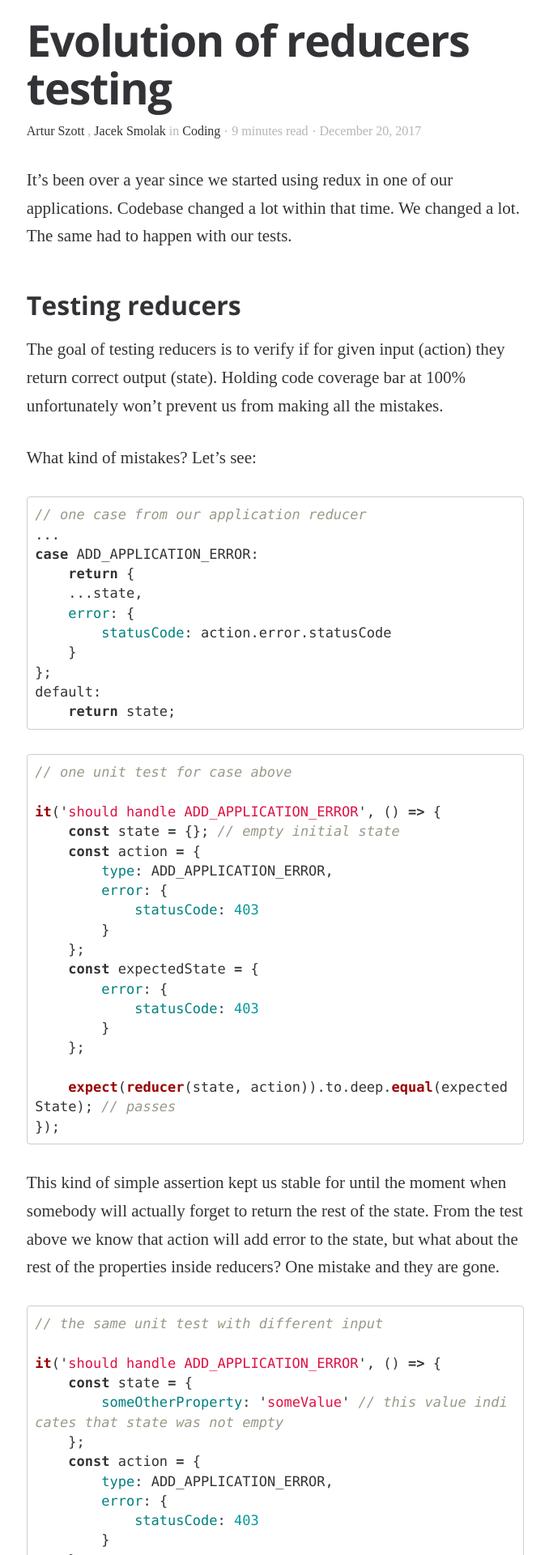
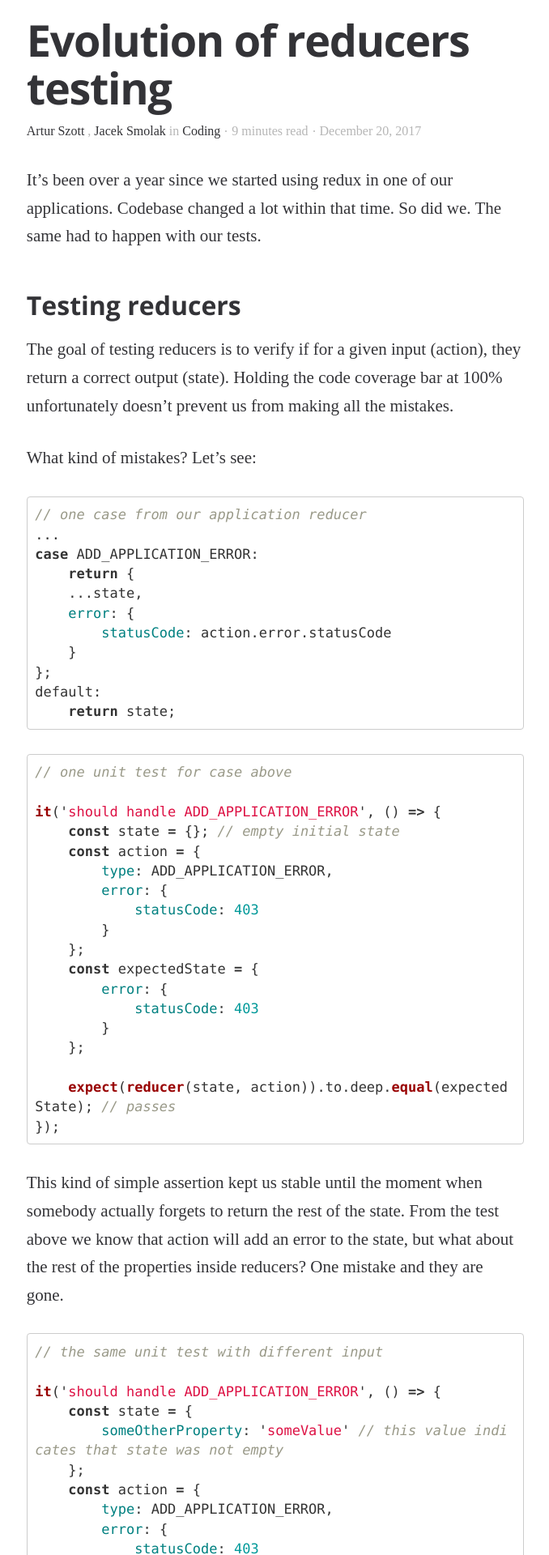
Before and after one commit to holidaycheck/tech-blog, a Jekyll site: the page built from _posts/2018-01-03-testing-reducers.md, in a window 1280 px wide. Shown: the part 430-2350 px from the top of the page at 81% size, without its empty margins (300-978 px from the left). Built offline with Jekyll 4.4.1, drawn with Linux system fonts in a browser that asks for light colours; some web fonts are replaced; some of the changed text lies outside the part shown.

Commit message:
Syntax and punctuation changes mostly. Fixed the typography and made some modifications to increase overall clarity.

````diff
--- a/_posts/2018-01-03-testing-reducers.md
+++ b/_posts/2018-01-03-testing-reducers.md
@@ -12,13 +12,13 @@
 square_related: recommend-growth
 ---
 
-It's been over a year since we started using redux in one of our applications. Codebase changed a lot within that time. We changed a lot. The same had to happen with our tests.
+It's been over a year since we started using redux in one of our applications. Codebase changed a lot within that time. So did we. The same had to happen with our tests.
 
 ## Testing reducers
 
-The goal of testing reducers is to verify if for given input (action) they return correct output (state). Holding code coverage bar at 100% unfortunately won't prevent us from making all the mistakes.
+The goal of testing reducers is to verify if for a given input (action), they return a correct output (state). Holding the code coverage bar at 100% unfortunately doesn’t prevent us from making all the mistakes.
 
-What kind of mistakes? Let's see:
+What kind of mistakes? Let’s see:
 
 
 ```javascript
@@ -56,7 +56,7 @@
 });
 ```
 
-This kind of simple assertion kept us stable for until the moment when somebody will actually forget to return the rest of the state. From the test above we know that action will add error to the state, but what about the rest of the properties inside reducers? One mistake and they are gone.
+This kind of simple assertion kept us stable until the moment when somebody actually forgets to return the rest of the state. From the test above we know that action will add an error to the state, but what about the rest of the properties inside reducers? One mistake and they are gone.
 
 
 ```javascript
@@ -83,11 +83,11 @@
 });
 ```
 
-Great? YES! We've prepared the test that prevents us from making mistakes. We won't loose other parts of the state because of better input in tests. This gave us a rule to always provide other properties in state before it will be modified.
+Great? YES! We’ve prepared a test that prevents us from making mistakes. We won’t lose other parts of the state because of better input in tests. This gives us the rule to always provide other properties in state before it’s modified.
 
-Coming up with new artificial properties for the tests in time became cumbersome, so developers started to copy the ones in initial state. This led to the situation when some changed properties have got outdated. They were changed in reducer but still present test files.
+Coming up with new artificial properties for the tests in time became cumbersome, so developers started to copy the ones in initial state. This led to a situation when some changed properties became outdated. They were changed in reducer but were still present in test files.
 
-We already had the test for reducer's initial state:
+We already had the test for the reducer’s initial state:
 
 ```javascript
 it('should return initial state', () => {
@@ -100,9 +100,9 @@
 });
 ```
 
-So we've realised that we can place `initialState` at the top of the test suite and then reuse it between the tests. This was right for us since `initialState` had only one declaration in reducer as well.
+So we’ve realised that we can place `initialState` at the top of the test suite and then reuse it between the tests. This was the right solution for us since `initialState` had only one declaration in reducer as well.
 
-Let's reuse it!
+Let’s reuse it!
 
 ```javascript
 // spreading initialState inside input state
@@ -130,15 +130,15 @@
 });
 ```
 
-Enlisting property that will be overwritten when reducer handles the action helps us to clarify
+Enlisting a property that will be overwritten when reducer handles the action helps us to clarify
 what we are actually changing. It helps a lot in case of reducers that contain some more logic
 behind setting variables since there is no need to read more code beside the test itself.
 
 ## Exporting initialState
 
-Another careless thing we did was exporting initial (default) state from reducer.
+Another careless thing we did was exporting the initial (default) state from reducer.
 It has been exported for test purposes, see code example below.
-Let's add a test for `CHANGE_LANGUAGE` action type as it is influenced as well.
+Let’s add a test for a `CHANGE_LANGUAGE` action type as it is influenced as well.
 
 ```javascript
 /**
@@ -179,16 +179,14 @@
 });
 ```
 
-What can go wrong? Few things. Let's change default language in reducer from `en` to `pl`.
+What can go wrong? A few things. Let’s change the default language in the reducer from `en` to `pl`.
 
-Test for initialState (`'should return initial state'`) will pass. But wait, it shouldn't be happening!
+The test for initialState (`'should return initial state'`) will pass. But wait, that shouldn’t be happening!
 If we change something in code, at least one test should fail, right?
 
-It's because we import initialState directly from reducer.
-So how could that test fail? Also, how descriptive is that test? What about TDD approach, where you should
-first have a failing test? How can you fail such a test? In current state, you can't.
+That’s because we import initialState directly from reducer. So how could that test fail? Also, how descriptive is that test? What about TDD approach, where you should first have a failing test? How can you fail such a test? In the current state, you can't.
 
-Here's how it should be done:
+Here’s how it should be done:
 
 ```javascript
 /**
@@ -213,11 +211,11 @@
 ```
 
 Two things have changed:
-1. `initialState` is not exported from reducer. Frankly, why would it be? Will it be used anywhere
+1. `initialState` is not exported from the reducer. Frankly, why would it be? Will it be used anywhere
    in the application? No. It has been for tests only.
-1. Right now, if `initialState` will be changed in reducer, a test will fail. Yes!
+2. Right now, if `initialState` will be changed in the reducer, the test will fail. Yes!
 
-OK, let's check the other test, for `CHANGE_LANGUAGE` action type, with initialState still being exported from the reducer:
+OK, let’s check the other test, for the `CHANGE_LANGUAGE` action type, with initialState still being exported from the reducer:
 
 ```javascript
 /**
@@ -250,9 +248,7 @@
 });
 ```
 
-Remember that we changed language from `en` to `pl`.
-Test for that action will also pass. But what happened to the test? What is THE code
-needed to pass it? ... Yes, you're right, none. Have a look:
+Remember that we changed the language from `en` to `pl`. Test for that action will also pass. But what happened to the test? What is THE code needed to pass it? ... Yes, you're right, there is none. Have a look:
 
 ```javascript
 /**
@@ -287,17 +283,15 @@
 });
 ```
 
-It will be even hard to spot. Just by looking at a test you won't be able to tell what the default language is.
-Furthermore, **not** importing initialState, but having it created in test (like with initial state's test previously)
-would help, but test itself would still remain meaningless.
+It will be even hard to spot. Just by looking at a test you won’t be able to tell what the default language is.
+Furthermore, **not** importing initialState, but having it created in the test (like with initial state’s test previously) would help, but the test itself would still remain meaningless.
 
-Therefore above test should be deleted because:
+Therefore the test above should be deleted, because:
  - it tests literally nothing: you could read it as `initial value should stay the same as value passed`,
-   so why this action is there at all when it does nothing? Why this test
-   is there at all? (test's description is to be blamed as well)
+   so why this is this action there at all when it does nothing? Why is this test there at all? (the test’s description is to be blamed as well)
  - a bad test is worse than no test
 
-So, how can this be fixed? Here's how:
+So, how can this be fixed? Here’s how:
 
 ```javascript
 // reducer does not export initialState anymore
@@ -328,20 +322,20 @@
 });
 ```
 
-By creating current state with a value explicitly shown this test becomes:
- - valid and future-change-proof; if you change default language to any value, this test
+By creating a current state with a value explicitly shown this test becomes:
+ - valid and future-change-proof; if you change the default language to any value, this test
    will still test if `CHANGE_LANGUAGE` action alters that value; remember that initialState
    is tested elsewhere, so no need to worry about that
- - more descriptive; one sees what happens to which state's property
+ - more descriptive; one sees what happens to which state’s property
 
 ## Wrapping up
 
-Here's a list of good practices you should follow when creating and testing reducers:
-1. never export `initialState` from reducer; instead make a copy of it in test suite and assert it's structure there
-1. reuse `initialState` in each test (created and expected state) and alter **only** property
-   that is due to change upon given action to explicitly show what and how things change
+Here’s a list of good practices you should follow when creating and testing reducers:
+1. never export `initialState` from the reducer; instead make a copy of it in the test suite and assert its structure there
+2. reuse `initialState` in each test (created and expected state) and alter **only** the property
+   that is due to change upon given action to explicitly show what will change and how
 
-Here's an example of a reducer (with its test) that follows those practices:
+Here’s an example of a reducer (with its test) that follows those practices:
 
 ```javascript
 const initialState = {
````
Also changed, not shown: other parts of _posts/2018-01-03-testing-reducers.md (+3 -3 lines).
